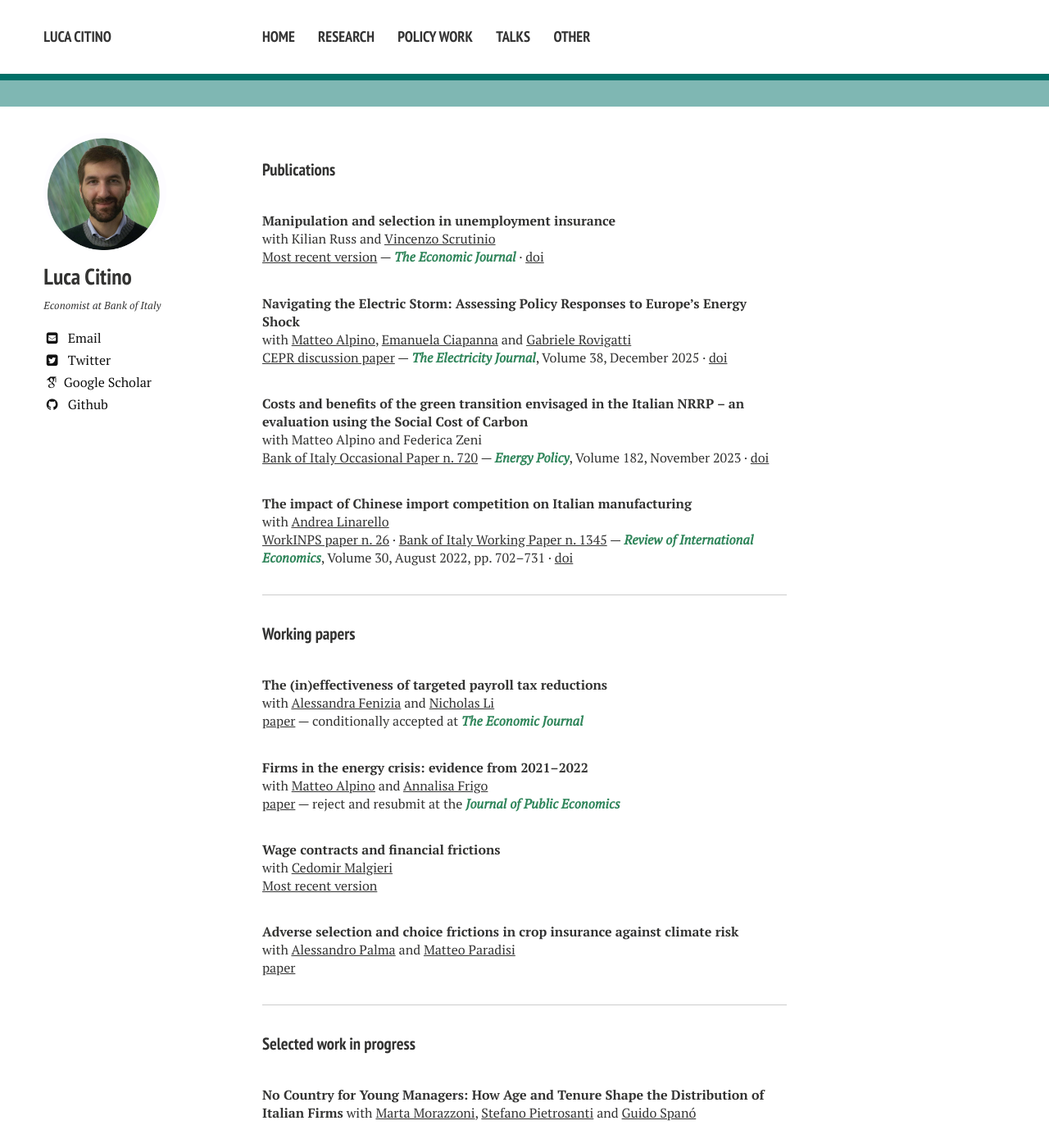
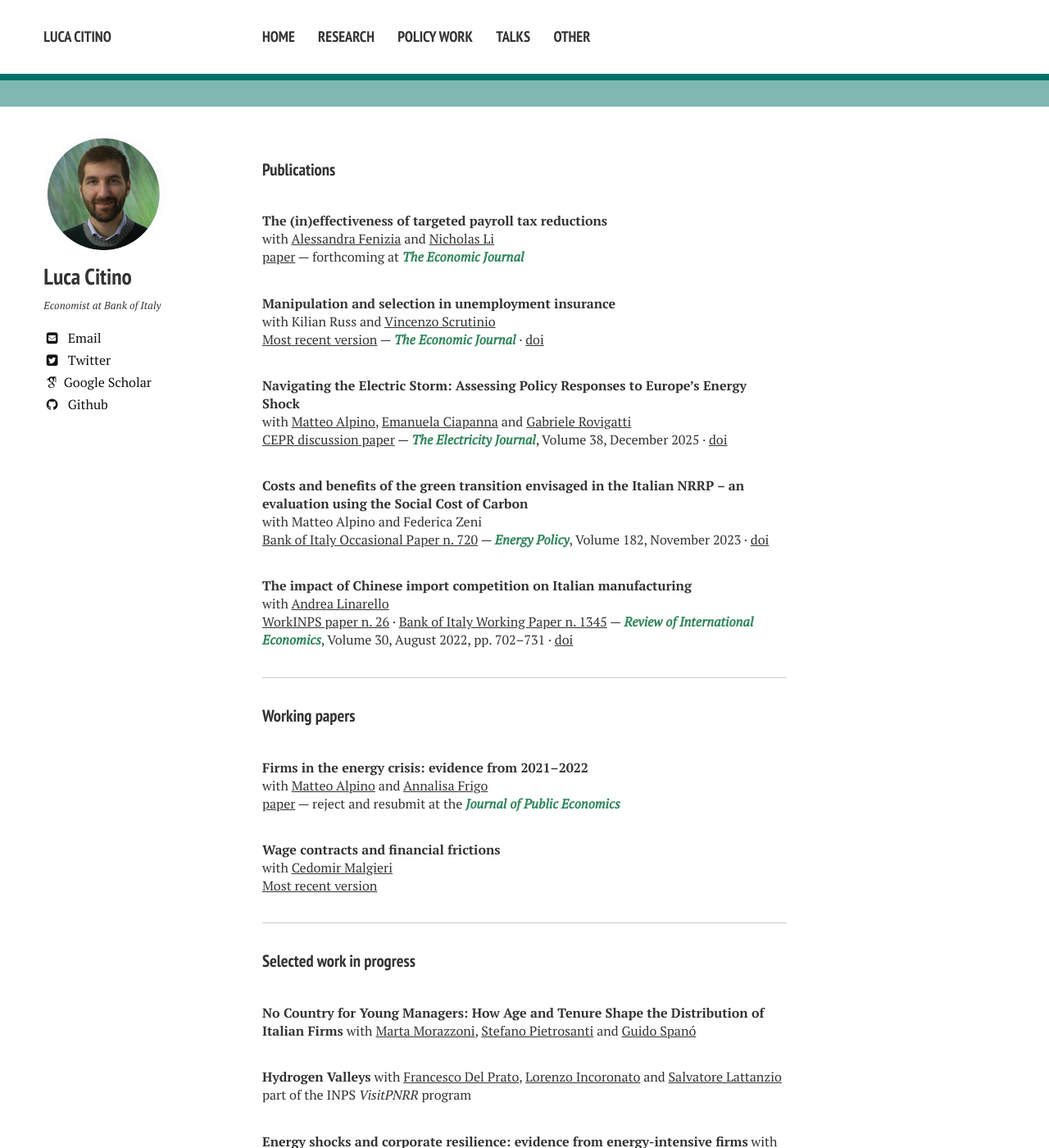
Before and after one commit to luca-citino/luca-citino.github.io, a Jekyll site: the page built from research.md, in a window 1280 px wide and 1400 px high. Shown: the whole window at 82% size. Built offline with Jekyll 4.4.1, drawn with Linux system fonts in a browser that asks for light colours; nearby versions of some CDN libraries; some web fonts are replaced; part of the change alters nothing that is shown; some of the changed text lies outside the part shown.

Commit message:
Update research.md

```diff
--- a/research.md
+++ b/research.md
@@ -10,6 +10,10 @@ title: Research
 </style>
 
 #### Publications
+
+**The (in)effectiveness of targeted payroll tax reductions**
+with [Alessandra Fenizia](https://sites.google.com/site/alessandrafenizia/) and [Nicholas Li](https://sites.google.com/view/nicholasli)
+[paper](https://luca-citino.github.io/docs/FLC_2025Jan7.pdf) — forthcoming at <span class="journal">The Economic Journal</span>
 
 **Manipulation and selection in unemployment insurance**
 with Kilian Russ and [Vincenzo Scrutinio](https://sites.google.com/view/vincenzoscrutinio/home)
@@ -31,10 +35,6 @@ with [Andrea Linarello](https://sites.google.com/site/andrealinarello/home)
 
 #### Working papers
 
-**The (in)effectiveness of targeted payroll tax reductions**
-with [Alessandra Fenizia](https://sites.google.com/site/alessandrafenizia/) and [Nicholas Li](https://sites.google.com/view/nicholasli)
-[paper](https://luca-citino.github.io/docs/FLC_2025Jan7.pdf) — conditionally accepted at <span class="journal">The Economic Journal</span>
-
 **Firms in the energy crisis: evidence from 2021–2022**
 with [Matteo Alpino](https://sites.google.com/site/alpinomtt) and [Annalisa Frigo](https://annalisafrigo.weebly.com/)
 [paper](https://luca-citino.github.io/docs/acf_april25_c.pdf) — reject and resubmit at the <span class="journal">Journal of Public Economics</span>
@@ -42,10 +42,6 @@ with [Matteo Alpino](https://sites.google.com/site/alpinomtt) and [Annalisa Frig
 **Wage contracts and financial frictions**
 with [Cedomir Malgieri](https://www.cedomirmalgieri.com)
 [Most recent version](https://cedomirm.github.io/website/MC_JMP.pdf)
-
-**Adverse selection and choice frictions in crop insurance against climate risk**
-with [Alessandro Palma](https://sites.google.com/view/alessandropalma/home) and [Matteo Paradisi](https://www.matteoparadisi.com/)
-[paper](https://luca-citino.github.io/docs/cpp_aug20204.pdf)
 
 ---
 
@@ -74,6 +70,10 @@ in <span class="journal">Management of International Institutions and NGOs</span
 
 #### Dormant projects
 
+**Adverse selection and choice frictions in crop insurance against climate risk**
+with [Alessandro Palma](https://sites.google.com/view/alessandropalma/home) and [Matteo Paradisi](https://www.matteoparadisi.com/)
+[paper](https://luca-citino.github.io/docs/cpp_aug20204.pdf)
+
 **What are the returns to apprenticeships? Evidence from Italy**
 [WorkINPS paper n. 21](https://www.inps.it/docallegatiNP/Mig/InpsComunica/WorkINPS_Papers/21_luglio_2020_aggiornamento_WorkINPS_papers.pdf)
 
```
